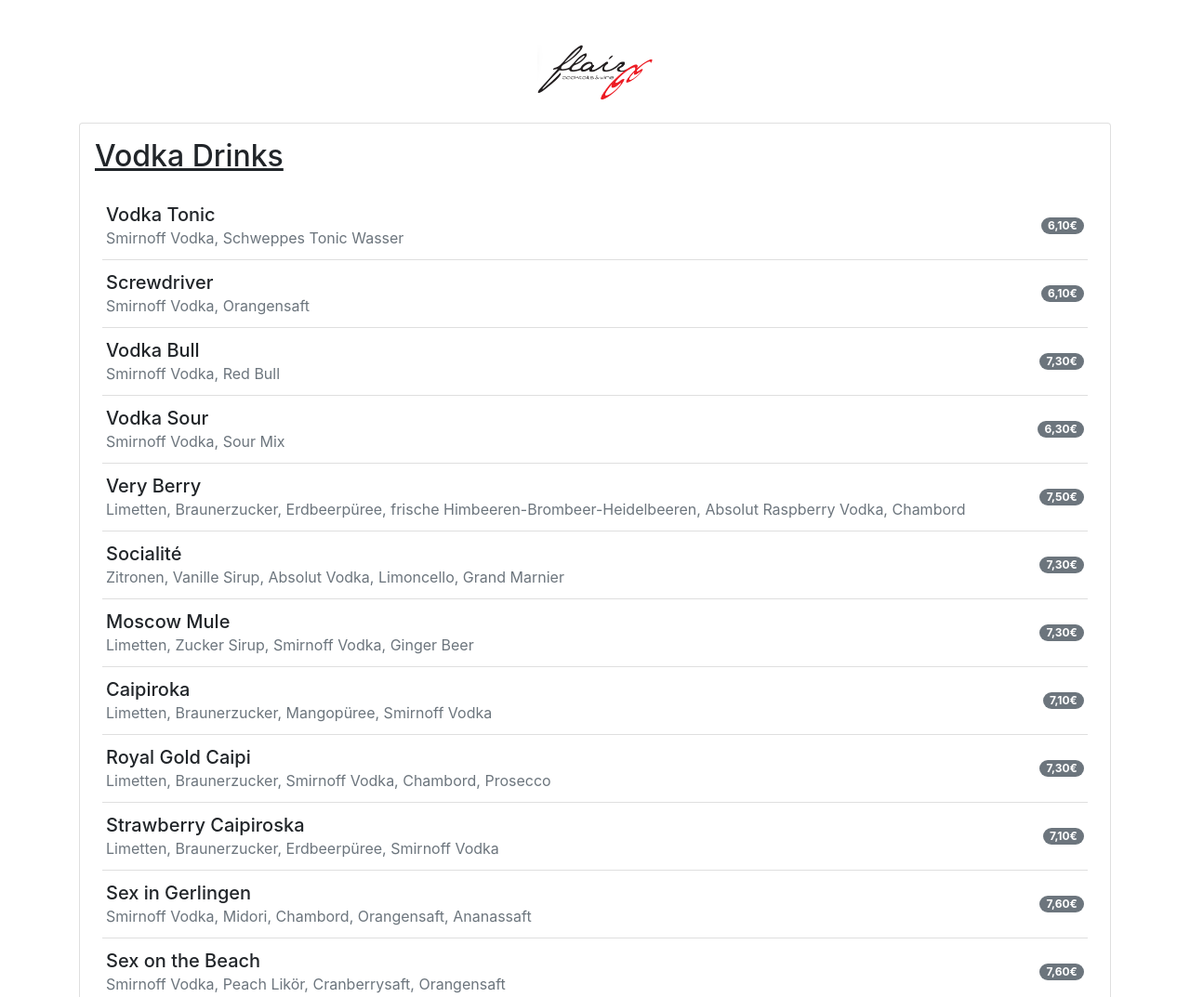
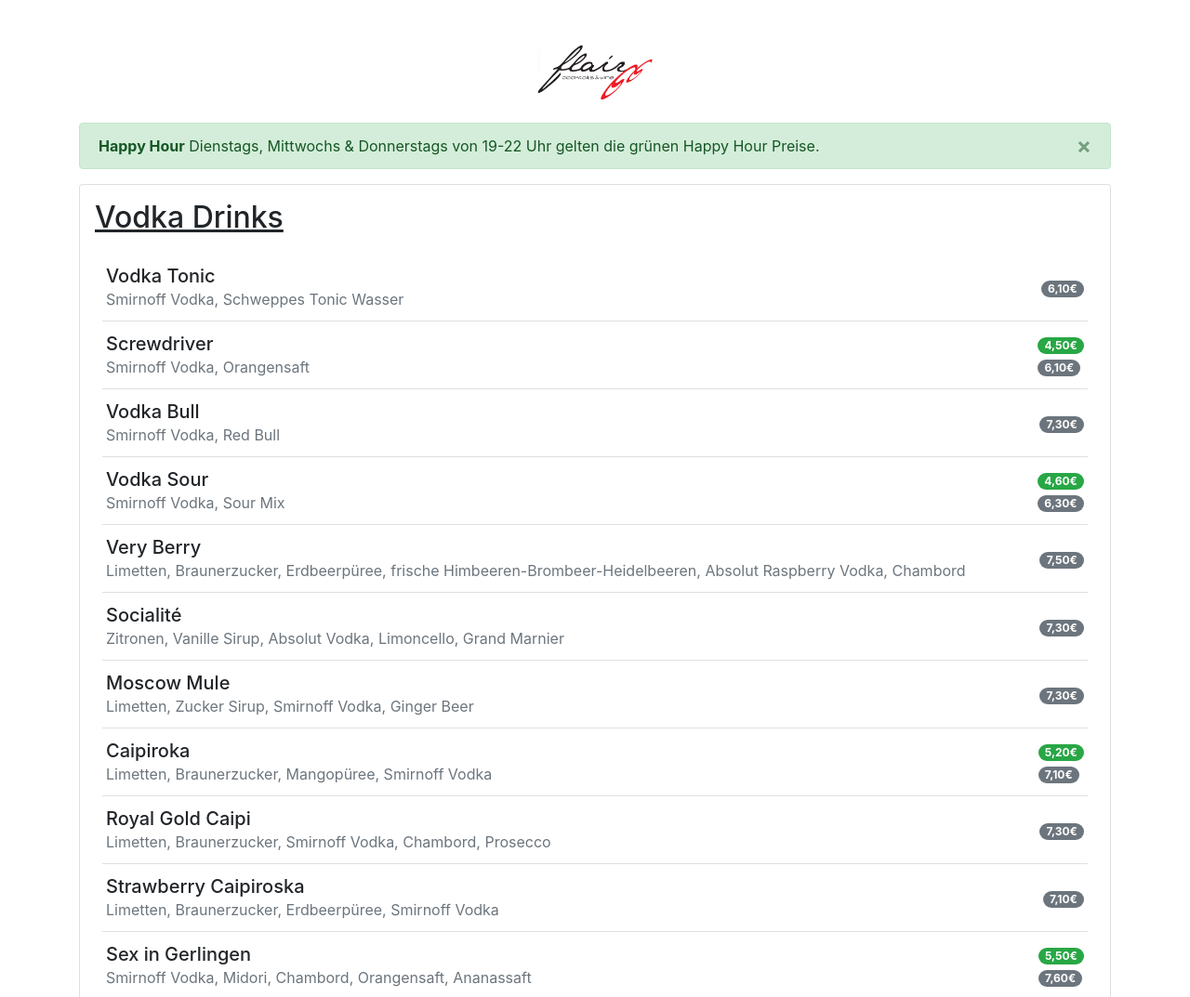
Before and after one commit to Flair66/flair66.github.io, a plain HTML site: page index.html in a window 1280 px wide. Shown: the top 1073 px of the page at 93% size. Drawn offline with nearby package versions, Linux system fonts and the light colour scheme.

Commit message:
Add happy hour display

```diff
--- a/index.html
+++ b/index.html
@@ -12,6 +12,13 @@
 		<main class="container-md">
 			<div class="mt-5 mb-4 text-center">
 				<img height="60px" src="./flair.png">
+			</div>
+			<div class="alert alert-success alert-dismissible fade show" role="alert">
+				<strong>Happy Hour</strong>
+				Dienstags, Mittwochs & Donnerstags von 19-22 Uhr gelten die grünen Happy Hour Preise.
+				<button type="button" class="close" data-dismiss="alert" aria-label="Close">
+					<span aria-hidden="true">&times;</span>
+				</button>
 			</div>
 		</main>
 
@@ -31,13 +38,17 @@
 
 				let container = document.getElementById('ul-' + block.id);
 				block.entries.forEach(element => {
+					let hhprice = element.hh ? '<span class="badge badge-success badge-pill">' + element.hh + '</span><br>' : "";
 					container.insertAdjacentHTML('beforeend', `
 						<li class="list-group-item d-flex justify-content-between align-items-center px-1">
 							<h5 class="m-0 pr-3">
 								${element.name}<br>
 								<small class="text-muted">${element.ingredients}</small>
 							</h5>
-							<span class="badge badge-secondary badge-pill">${element.price}</span>
+							<div>
+								${hhprice}
+								<span class="badge badge-secondary badge-pill">${element.price}</span>
+							</div>
 						</li>
 					`);
 				});
```
